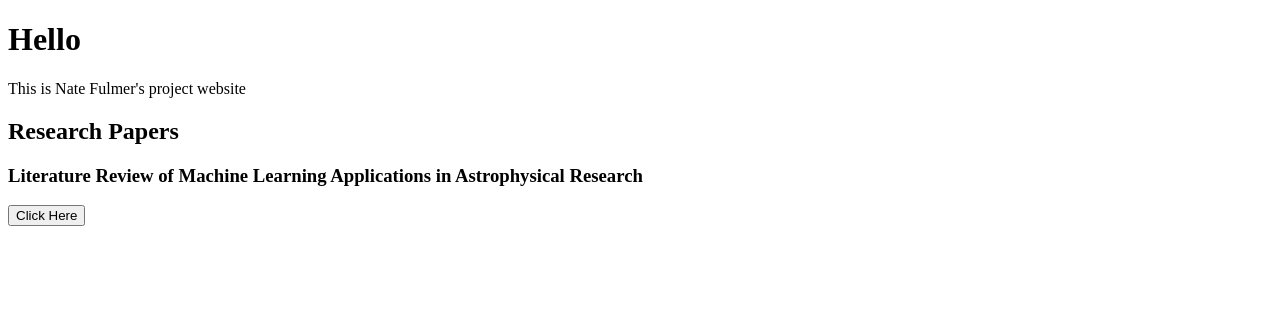
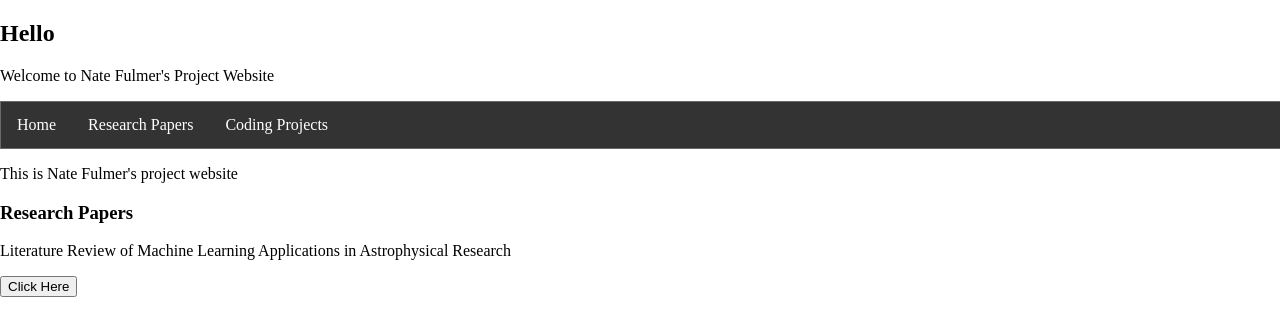
Before and after one commit to nfulmer/website_2018, a plain HTML site: page index.html in a window 1280 px wide. Drawn offline with Linux system fonts and the light colour scheme.

Commit message:
Update index.html

```diff
--- a/index.html
+++ b/index.html
@@ -1,10 +1,90 @@
 <!DOCTYPE html>
 <html>
+    <head>
+        <style>
+            body {margin:0;}
+            ul{
+                list-style-type: none;
+                margin: 0;
+                padding: 0;
+                overflow: hidden;
+                border: 1px solid dimgrey;
+                background-color: #333;
+                position: -webkit-sticky;
+                position: sticky;
+                top: 0;
+                width: 100%;
+            }
+            li {
+                float: left;
+            }
+            li a, .dropbtn {
+                display: block;
+                color: white;
+                text-align:center;
+                padding: 14px 16px;
+                text-decoration: none;
+            }
+            /*active color, going to make sure dropdown works b4
+            li a:hover:not(.active){
+                background-color:#111;
+            }
+            .active,{
+                background-color:dimgrey;
+            }
+            */
+
+            li a:hover, .dropdown:hover .dropbtn {
+                background-color:aquamarine;
+            }
+            li.dropdown{
+                display: inline-block;
+            }
+
+            .dropdown-content{
+                display: none;
+                position: absolute;
+                background-color:fuchsia;
+                min-width: 160px;
+                box-shadow: 0px 8px 16px 0px rgba(0,0,0,0.2);
+                z-index: 1;
+            }
+            .dropdown-content a {
+                color:black;
+                padding: 12px 16px;
+                text-decoration: none;
+                display: block;
+                text-align: left;
+            }
+            .dropdown-content a:hover{background-color:bisque}
+
+            .dropdown:hover .dropdown-content{
+                display: block;
+            }
+        </style>
+    </head>
 <body>
-    <h1>Hello</h1>
+    <div class="header">
+        <h2>Hello</h2>
+        <p>Welcome to Nate Fulmer's Project Website</p>
+    </div>
+    <ul>
+        <li><a href="#home">Home</a></li>
+        <!--remember to add class="active" when you do this again-->
+        <li class = "dropdown">
+            <a href="javascript:void(0)">Research Papers</a>
+            <div class="dropdown-content">
+                <a href="machine_astrophysics_paper">Machine Learning</a>
+                <a href="#">Link 2</a>
+                <a href="#">Link3</a>
+            </div>
+        </li>
+        <li><a href="#coding">Coding Projects</a></li>
+    </ul>
     <p>This is Nate Fulmer's project website</p>
-    <h2>Research Papers</h2>
-    <h3>Literature Review of Machine Learning Applications in Astrophysical Research</h3>
+    <h3>Research Papers</h3>
+    <p>Literature Review of Machine Learning Applications in Astrophysical Research</p>
     <button onclick="location.href='machine_astrophysics_paper.html'"type="button">Click Here</button>
+    <!--button works as expected, you can use it for other things-->
 </body>
 </html>
```
